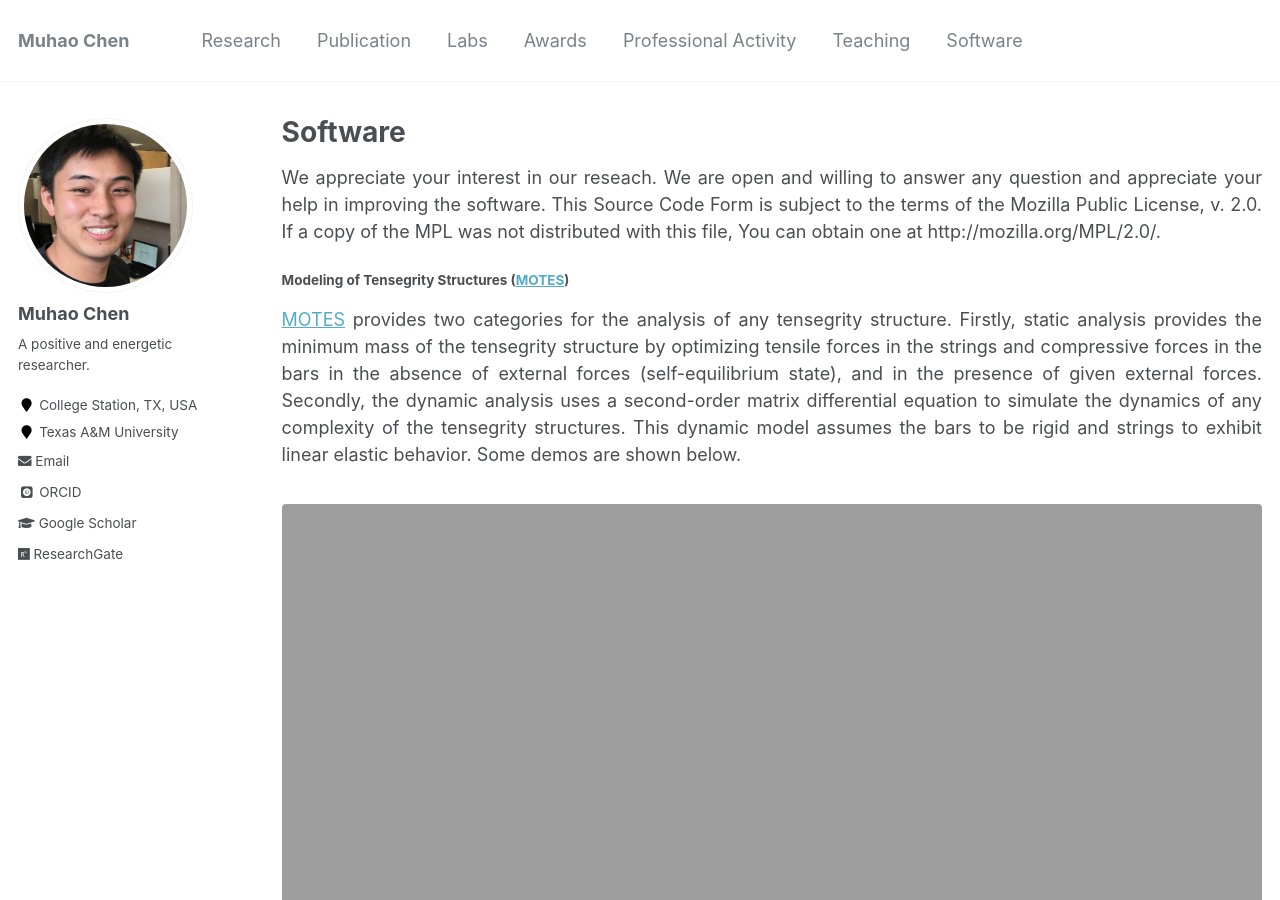
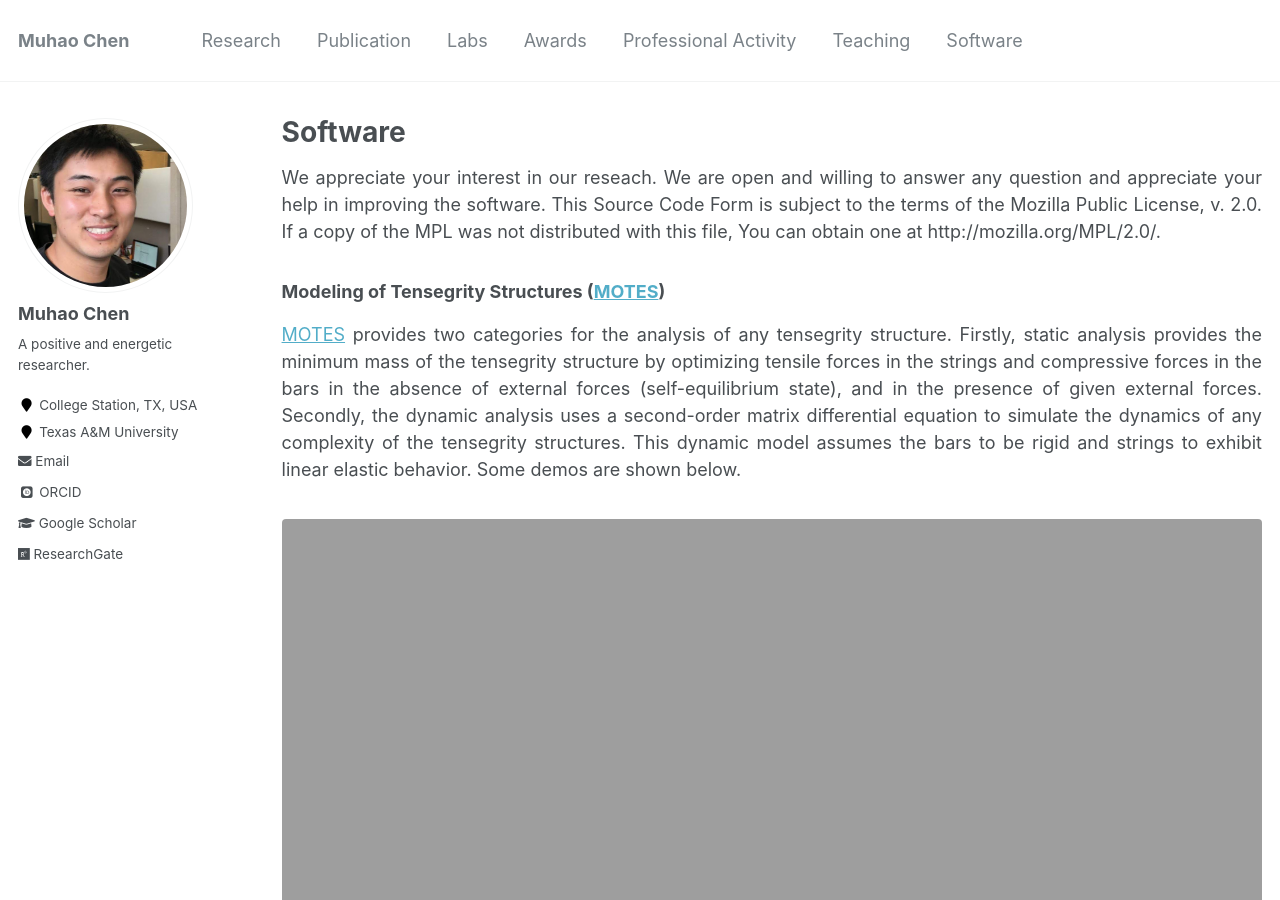
Before and after one commit to Muhao-Chen/muhao-chen.github.io, a Jekyll site: the page built from _pages/resources.md, in a window 1280 px wide and 900 px high. Built offline with Jekyll 4.4.1, drawn with Linux system fonts in a browser that asks for light colours; some web fonts are replaced.

```diff
--- a/_pages/resources.md
+++ b/_pages/resources.md
@@ -11,7 +11,7 @@ toc: true
 We appreciate your interest in our reseach. We are open and willing to answer any question and appreciate your help in improving the software. This Source Code Form is subject to the terms of the Mozilla Public License, v. 2.0. If a copy of the MPL was not distributed with this file, You can obtain one at http://mozilla.org/MPL/2.0/.
 
 
-#### Modeling of Tensegrity Structures ([MOTES](https://github.com/Muhao-Chen/Modeling_of_Tensegrity_Structures_MOTES))
+### Modeling of Tensegrity Structures ([MOTES](https://github.com/Muhao-Chen/Modeling_of_Tensegrity_Structures_MOTES))
 
 [MOTES](https://github.com/Muhao-Chen/Modeling_of_Tensegrity_Structures_MOTES) provides two categories for the analysis of any tensegrity structure. Firstly, static analysis provides the minimum mass of the tensegrity structure by optimizing tensile forces in the strings and compressive forces in the bars in the absence of external forces (self-equilibrium state), and in the presence of given external forces. Secondly, the dynamic analysis uses a second-order matrix differential equation to simulate the dynamics of any complexity of the tensegrity structures. This dynamic model assumes the bars to be rigid and strings to exhibit linear elastic behavior. Some demos are shown below.
 
@@ -29,7 +29,7 @@ We appreciate your interest in our reseach. We are open and willing to answer an
 
 
 
-#### Tensegrity Finite Element Method ([TsgFEM](https://github.com/Muhao-Chen/Tensegrity_Finite_Element_Method_TsgFEM))
+### Tensegrity Finite Element Method ([TsgFEM](https://github.com/Muhao-Chen/Tensegrity_Finite_Element_Method_TsgFEM))
 
 [TsgFEM](https://github.com/Muhao-Chen/Tensegrity_Finite_Element_Method_TsgFEM) allows one to do the following studies, but not limited to the listed items. For statics, 1). Conducting structure equilibrium configuration, prestress design, and stiffness studies. 2). Performing prestress and mechanism modes analysis. 3). Checking stiffness, stability, and robustness in terms of prestress, materials, and geometric information of the structure. 4). Conducting studies on form-finding of tensegrity systems. 5). Simulating the forced motion of structures. 6). Studying the feasibility of pseudo-static deployment trajectories. For dynamics: 1). Rigid body dynamics with acceptable errors by setting relatively high stiffness for bars. 2). FEM dynamics simulation with elastic or plastic deformations in the presence of various kinds of boundary conditions, such as fix any nodes in any direction, apply static or dynamic external forces (i.e., gravitational force, some specified forces, or arbitrary seismic vibrations). 3). Modal analysis, including natural frequency and corresponding modes. 4). An interface towards structural control by a compact state-space form of a linear model. Some demos are shown below.
 
```
